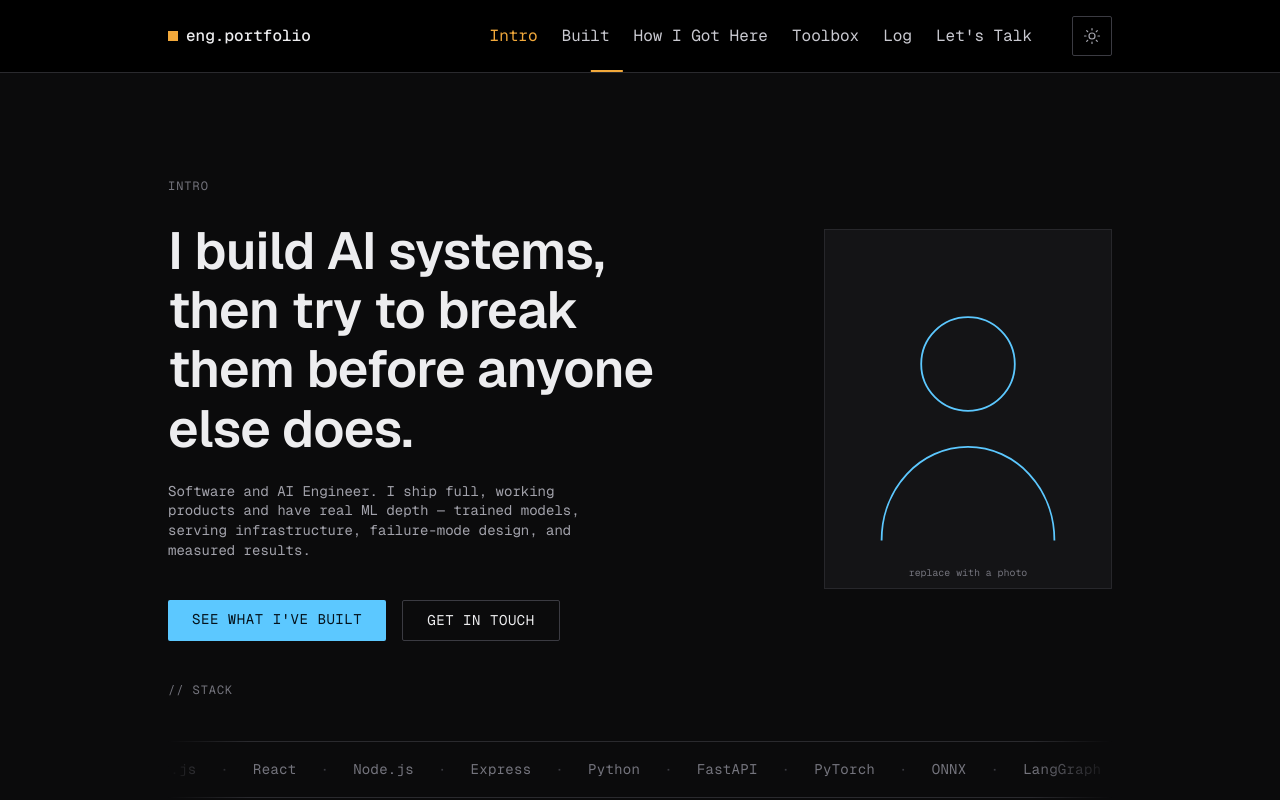
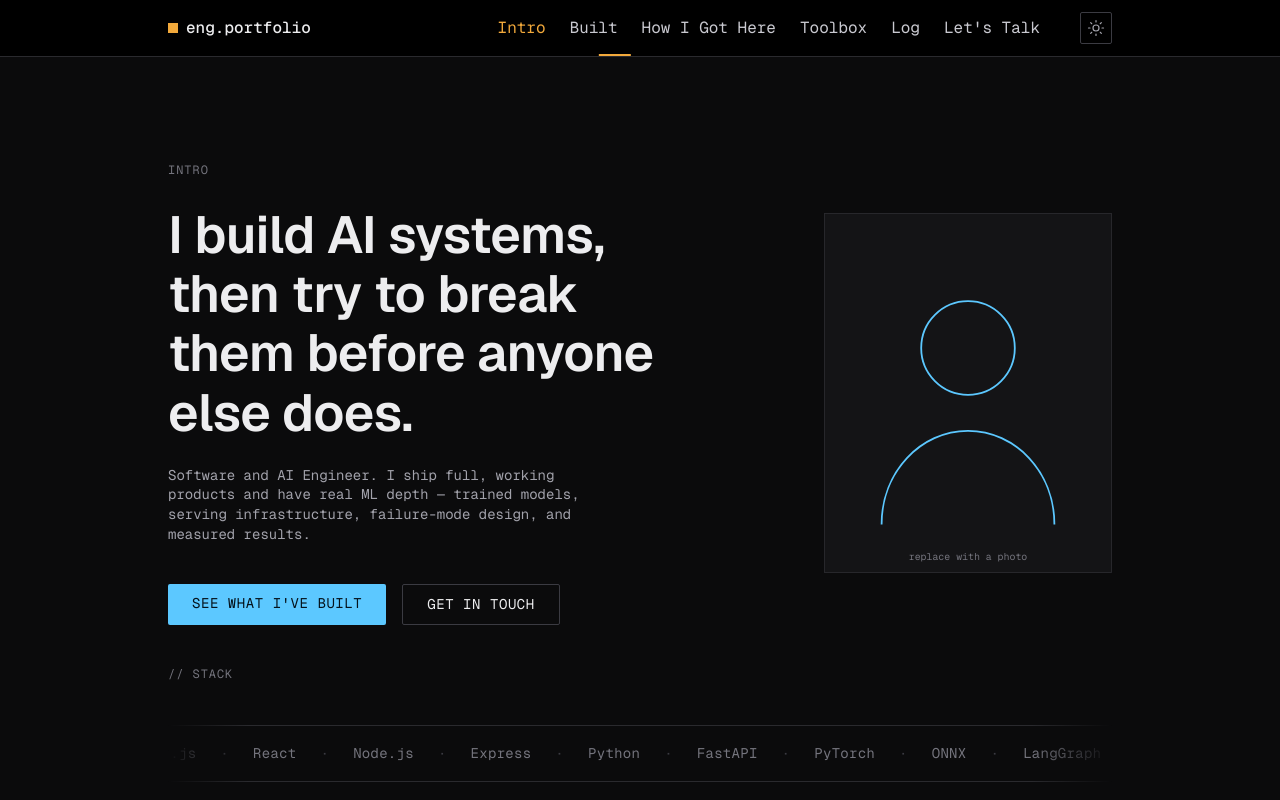
Before and after one commit to IshakAbdiazizHussen/Ishak-Abdiaziz----Portfolio, a Next.js app in the folder frontend/: page / in a window 1280 px wide. Shown: the top 800 px of the page. Built offline with nearby package versions, Linux system fonts and the light colour scheme; no server answers.

Commit message:
Now is perfect but....

```diff
--- a/frontend/components/Nav.module.css
+++ b/frontend/components/Nav.module.css
@@ -26,7 +26,8 @@
   gap: var(--space-md);
   max-width: var(--width-page);
   margin-inline: auto;
-  padding: 1rem var(--page-pad);
+  /* Compact so the centered row stays close to the bottom-pinned underline. */
+  padding: 0.75rem var(--page-pad);
 }
 
 .brand {
@@ -79,10 +80,10 @@
   color: var(--nav-accent);
 }
 
-/* One shared underline, not one per link — its position/width are measured
-   in JS from whichever link is hovered/focused (falling back to the active
-   page's link) and animated via transform/width, so it reads as a single
-   element sliding and resizing rather than separate static bars. */
+/* One shared underline, not one per link — its position/width are measured in
+   JS from the active page's link and animated via transform/width, so it reads
+   as a single element sliding and resizing rather than separate static bars.
+   Pinned to the bottom edge of the nav bar (`.inner`), just above the border. */
 .indicator {
   position: absolute;
   left: 0;
@@ -106,8 +107,8 @@
 .theme {
   display: grid;
   place-items: center;
-  width: 2.5rem;
-  height: 2.5rem;
+  width: 2rem;
+  height: 2rem;
   flex: none;
   color: var(--text-dim);
   background: transparent;
```
Also changed, not shown: frontend/components/Nav.tsx (+4 -4 lines).
